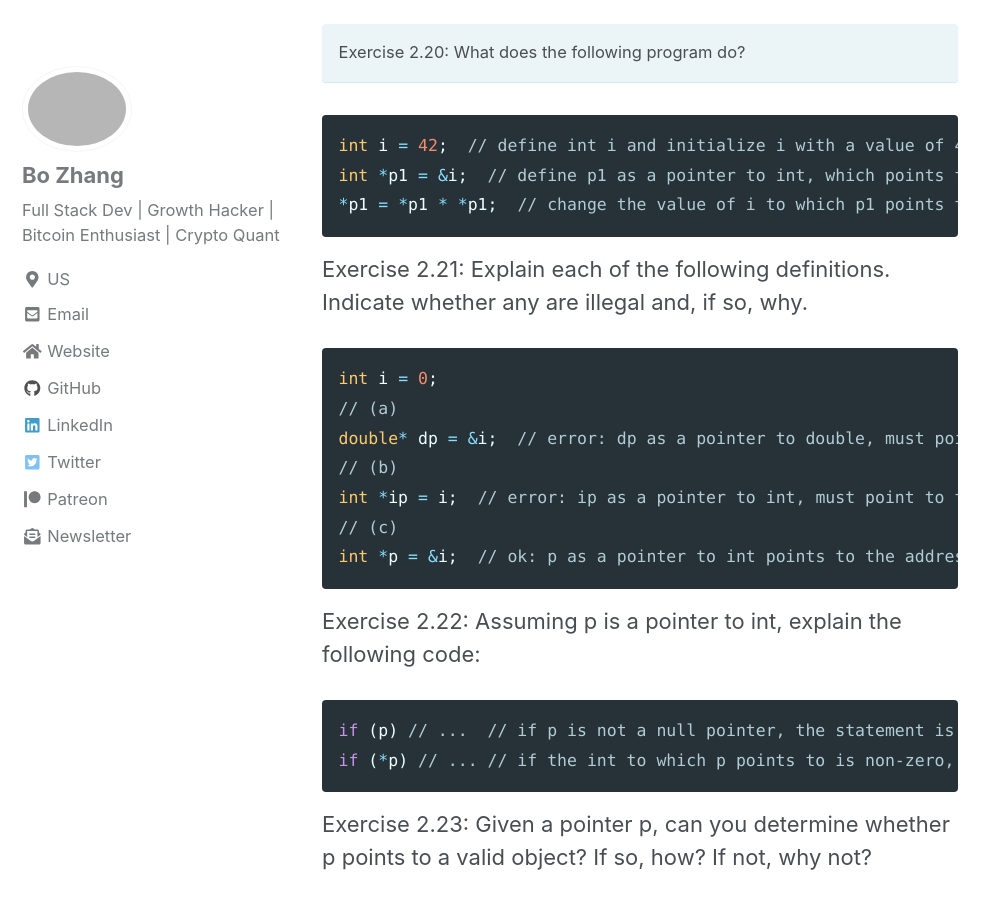
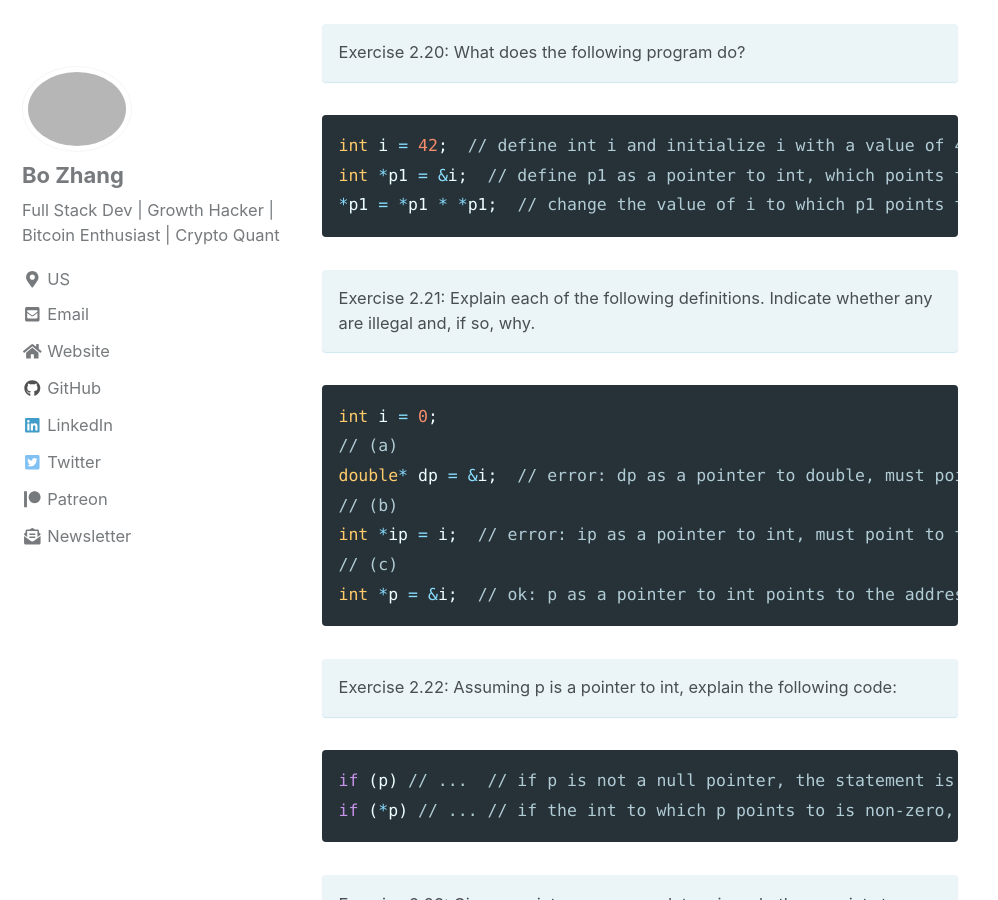
Before and after one commit to 0xboz/blog, a Jekyll site: the page built from _posts/2019-07-25-learn-c-plus-plus-variables-and-basic-types.md, in a window 1280 px wide and 900 px high, scrolled down 4431 px. Shown: the whole window, without its empty margins (0-998 px from the left). Built offline with Jekyll 4.4.1, drawn with Linux system fonts in a browser that asks for light colours; cached includes are drawn as plain includes; nearby versions of some CDN libraries; comment, search, counter and statistics services are not loaded.

Commit message:
Added notice--info class

````diff
--- a/_posts/2019-07-25-learn-c-plus-plus-variables-and-basic-types.md
+++ b/_posts/2019-07-25-learn-c-plus-plus-variables-and-basic-types.md
@@ -145,7 +145,7 @@ int i = 42;  // define int i and initialize i with a value of 42
 int *p1 = &i;  // define p1 as a pointer to int, which points to the address of int i
 *p1 = *p1 * *p1;  // change the value of i to which p1 points to; the new value of i equals to the previous i value squared
 ```
-<div>
+<div class='notice--info'>
   <p>Exercise 2.21: Explain each of the following definitions. Indicate whether any are illegal and, if so, why.</p>
 </div>
 
@@ -159,7 +159,7 @@ int *ip = i;  // error: ip as a pointer to int, must point to the address of an
 int *p = &i;  // ok: p as a pointer to int points to the address of int i
 ```
 
-<div>
+<div class='notice--info'>
   <p>Exercise 2.22: Assuming p is a pointer to int, explain the following code:</p>
 </div>
 
@@ -168,7 +168,7 @@ if (p) // ...  // if p is not a null pointer, the statement is true; otherwise f
 if (*p) // ... // if the int to which p points to is non-zero, the statement is true; otherwise false
 ```
 
-<div>
+<div class='notice--info'>
   <p>Exercise 2.23: Given a pointer p, can you determine whether p points to a valid object? If so, how? If not, why not?</p>
 </div>
 
@@ -177,7 +177,7 @@ if (*p) // ... // if the int to which p points to is non-zero, the statement is
 // https://stackoverflow.com/questions/17202570/c-is-it-possible-to-determine-whether-a-pointer-points-to-a-valid-object/17202622#17202622
 ```
 
-<div>
+<div class='notice--info'>
   <p>Exercise 2.24: Why is the initialization of p legal but that of lp illegal?</p>
 </div>
 
````
